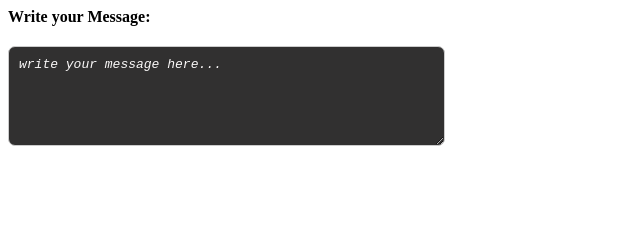
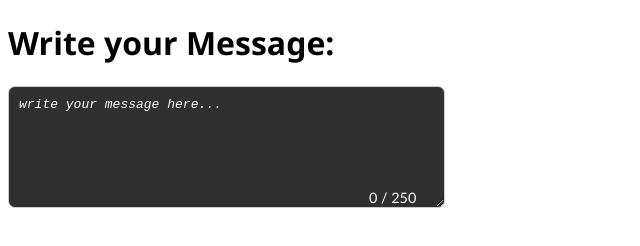
Before and after one commit to Habibullah-05/Roadmap-Project, a plain HTML site: page 12-restricted-textarea/index.html in a window 1280 px wide. Shown: the whole page, without its empty margins (0-640 px from the left). Drawn offline with Linux system fonts and the light colour scheme.

Commit message:
12 - Done

```diff
--- a/12-restricted-textarea/index.html
+++ b/12-restricted-textarea/index.html
@@ -8,7 +8,12 @@
 </head>
 
 <body>
-    <label class="message">Write your Message:</label><br>
-        <textarea class="textbox" name="w3review" rows="4" cols="50" placeholder="write your message here..."></textarea>
+        <div class="message">
+
+            <h1>Write your Message:</h1>
+            <textarea class="textbox" name="w3review" rows="4" cols="50" maxlength="250" placeholder="write your message here..."></textarea>
+            <span id="charCount">0 / 250</span>
+        </div>
+    <script src="script.js"></script>
 </body>
 </html>
--- a/12-restricted-textarea/script.js
+++ b/12-restricted-textarea/script.js
@@ -0,0 +1,15 @@
+const textarea = document.querySelector('.textbox');
+const charCountDisplay = document.getElementById('charCount');
+const maxLength = textarea.getAttribute('maxlength');
+
+textarea.addEventListener('input', () => {
+    const currentLength = textarea.value.length;
+
+    charCountDisplay.textContent = `${currentLength} / ${maxLength}`;
+
+    if (currentLength >= maxLength) {
+        charCountDisplay.style.color = 'red';
+    } else {
+        charCountDisplay.style.color = 'white';
+    }
+});
--- a/12-restricted-textarea/styles.css
+++ b/12-restricted-textarea/styles.css
@@ -5,18 +5,33 @@ textarea {
     border: 1px solid #ccc;
     padding: 10px;
     font-size: 1em;
-    resize: vertical;
     min-height: 100px;
     max-height: 100px;
-    box-sizing: border-box;
 }
     ::placeholder {
         color: #faf8f8;
         font-style: italic;
     }
 
+
+
 label {
     font-weight: bold;
     margin-bottom: 2px;
     display: block;
 }
+
+#charCount {
+    font-family: 'Gill Sans', 'Gill Sans MT', Calibri, 'Trebuchet MS', sans-serif;
+    position : relative;
+    margin-top: 5px;
+    font-size: 0.9em;
+    bottom: 5px;
+    right: 80px;
+    color : white;
+}
+
+
+h1 {
+    font-family: 'Segoe UI', Tahoma, Geneva, Verdana, sans-serif;
+}
```
